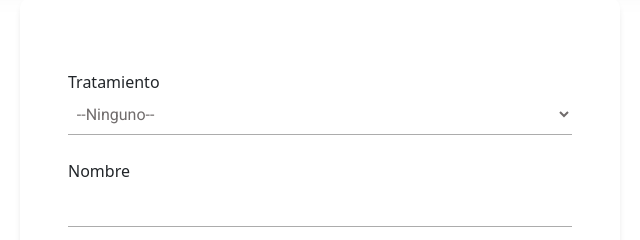
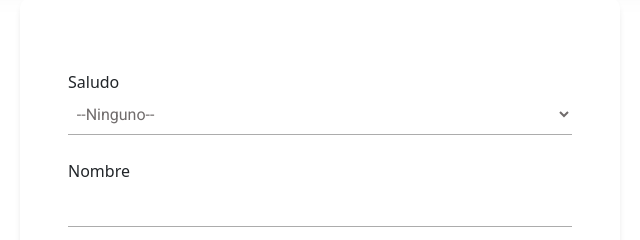
Before and after one commit to luvitx/Formulario-guay, a plain HTML site: page index.html in a window 1280 px wide. Shown: the part 466-706 px from the top of the page, 320-960 px from the left. Drawn offline with nearby package versions, Linux system fonts and the light colour scheme.

Commit message:
cambiar saludo

```diff
--- a/index.html
+++ b/index.html
@@ -20,7 +20,7 @@
                         <input type=hidden name="oid" value="00D8b0000032DDL">
                         <input type=hidden name="retURL" value="http://www.google.com">
                         <div class="form_group">
-                            <label for="salutation">Tratamiento</label><select  id="salutation" class="form_input"name="salutation"><option value="">--Ninguno--</option><option value="Mr.">Mr.</option>
+                            <label for="salutation">Saludo</label><select  id="salutation" class="form_input"name="salutation"><option value="">--Ninguno--</option><option value="Mr.">Mr.</option>
                             <option value="Ms.">Ms.</option>
                             <option value="Mrs.">Mrs.</option>
                             <option value="Dr.">Dr.</option>
```
